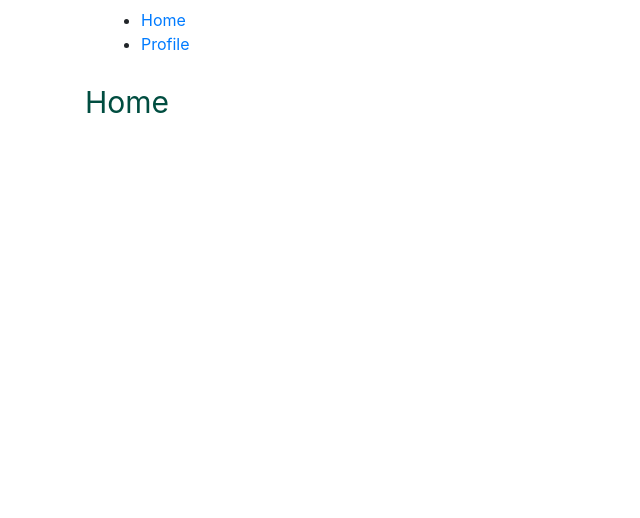
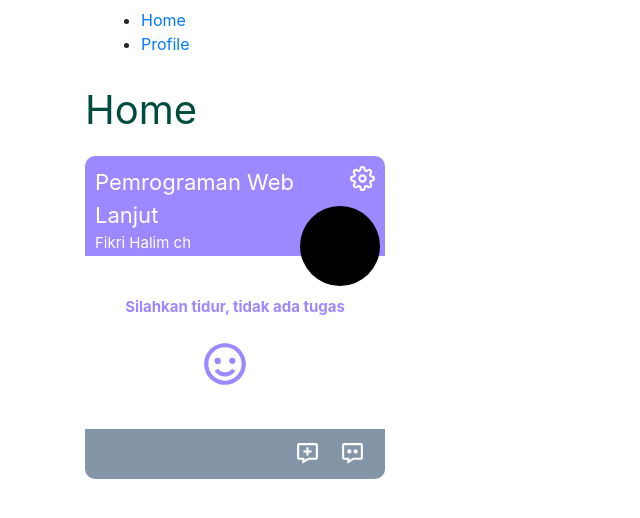
Before and after one commit to nestiawanfyant/Tubes-PWL-Client, a React (Create React App) app: page / in a window 1280 px wide. Shown: the top 518 px of the page, without its empty margins (0-640 px from the left). Built offline with nearby package versions, Linux system fonts and the light colour scheme.

Commit message:
add komponen

```diff
--- a/src/App.js
+++ b/src/App.js
@@ -1,7 +1,6 @@
 import React, { Component } from 'react'
 import ReactDOM from 'react-dom';
 import NavBar from './Route'
-
 export class App extends Component {
     render() {
         return (
--- a/src/assets/color.js
+++ b/src/assets/color.js
@@ -1,4 +1,6 @@
 export const Color = {
     white: '#fff',
     black: '#000',
+    primary : '#9c88ff',
+    secondary: '#8395a7'
 }
--- /dev/null
+++ b/src/assets/image/index.js
@@ -0,0 +1,3 @@
+import Mola from './mola.jpg'
+
+export {Mola}
--- a/src/assets/index.js
+++ b/src/assets/index.js
@@ -1,3 +1,3 @@
 import { Color } from "../assets/color"
-import {HomeCss,RouteCss} from './css'
+// import {HomeCss,RouteCss} from './css'
 // import * from './icon'
--- a/src/components/CardKelas/index.js
+++ b/src/components/CardKelas/index.js
@@ -1,18 +1,141 @@
 import React from "react";
 
 import "./CardKelas.css";
+import { createUseStyles } from "react-jss";
+import { Color } from "../../assets/color";
+import { Mola } from "../../assets/image";
+import { BiMessageAdd, BiMessageDots, BiSmile } from "react-icons/bi";
+import { FiSettings } from "react-icons/fi";
 
 const CardKelas = () => {
+  const classes = styles();
   return (
-    <div className="card container-cardkelas">
-      <div className="cardkelas-header">
-        <div className="container">header</div>
+    <div className={classes.cardContainer}>
+      <div className={classes.cardHeader}>
+        <div className={classes.box1}>
+          <div className={classes.titleHeader}>Pemrograman Web Lanjut</div>
+          <div className={classes.textHeader}>Fikri Halim ch</div>
+          <div className={classes.textHeader}>Fikri Halim ch</div>
+        </div>
+        <div className={classes.box2}>
+          <FiSettings className={classes.iconHeader} />
+          {/* <img src={Mola} alt="kucing"> */}
+          <div className={classes.imageHeader}></div>
+        </div>
       </div>
-      <div className="cardkelas-body">
-        <div className="container">body</div>
+      <div className={classes.cardBody}>
+        {/* <ul className={classes.listBody}>
+          <li>Tugas 1 - HTML Dasar</li>
+          <li>Tugas 2 - CSS Dasar</li>
+          <li>Tugas 1 - HTML Dasar</li>
+          <li>Tugas 2 - CSS Dasar</li>
+          <li>Tugas 1 - HTML Dasar</li>
+          <li>Tugas 2 - CSS Dasar</li>
+        </ul> */}
+        {/* kalau ga ada Tugas */}
+        <div className={classes.textBody}>Silahkan tidur, tidak ada tugas</div>
+        <div className={classes.textBody}>
+          <BiSmile className={classes.iconBody} />
+        </div>
+      </div>
+      <div className={classes.cardFooter}>
+        <BiMessageAdd className={classes.iconFooter} />
+        <BiMessageDots className={classes.iconFooter} />
       </div>
     </div>
   );
 };
 
 export default CardKelas;
+
+const styles = createUseStyles({
+  cardContainer: {
+    overflow: "hidden",
+    maxWidth: 300,
+    // padding: 20,
+    borderWidth: 3,
+    borderColor: "#31ec92",
+    borderRadius: 10,
+    // backgroundColor: Color.secondary,
+  },
+  cardHeader: {
+    backgroundColor: Color.primary,
+    height: 100,
+    padding: 10,
+    display: "flex",
+  },
+  box1: {
+    display: "flex",
+    flexDirection: "column",
+    flex: 3,
+
+  },
+  box2: {
+    display: "flex",
+    flexDirection: "column",
+    position: 'relative',
+    alignItems: "center",
+    flex: 1,
+  },
+  titleHeader: {
+    fontSize: 22,
+    color: Color.white,
+    textOverflow: 'ellipsis'
+  },
+  textHeader: {
+    fontSize: 15,
+    color: Color.white,
+  },
+  imageHeader: {
+    width: 80,
+    height: 80,
+    backgroundColor: Color.black,
+    borderRadius: 50,
+    borderWidth: 3,
+    position: "absolute",
+    top: 40,
+  },
+  iconHeader: {
+    // flex: 1,
+    alignSelf: "flex-end",
+    fontSize: 25,
+    color: Color.white,
+  },
+  homeText: {
+    fontSize: 40,
+    color: Color.primary,
+  },
+  cardBody: {
+    padding: 20,
+  },
+  listBody: {
+    marginLeft: -15,
+  },
+  textBody: {
+    fontSize: 15,
+    fontWeight: "bold",
+    color: Color.primary,
+    textAlign: "center",
+    marginTop: 20,
+  },
+  iconBody: {
+    marginRight: 20,
+    marginBottom: 20,
+    color: Color.primary,
+    alignSelf: "center",
+    fontSize: 50,
+  },
+  cardFooter: {
+    backgroundColor: Color.secondary,
+    height: 50,
+    display: "flex",
+    justifyContent: "flex-end",
+    aligItems: "stretch",
+  },
+  iconFooter: {
+    marginRight: 20,
+    color: Color.white,
+    alignSelf: "center",
+    fontSize: 25,
+  },
+});
--- a/src/pages/Home/index.js
+++ b/src/pages/Home/index.js
@@ -21,6 +21,7 @@ const Home = () => {
     return (
         <div>
             <p className={classes.homeText}> Home </p>
+            <CardKelas/>
         </div>
     )
 
@@ -31,7 +32,7 @@ export default Home;
 
 const styles = createUseStyles({
     homeText: {
-        fontSize: 30,
+        fontSize: 40,
         color: '#004d40',
     }
 });
```
Also changed, not shown: src/assets/image/mola.jpg (added).
